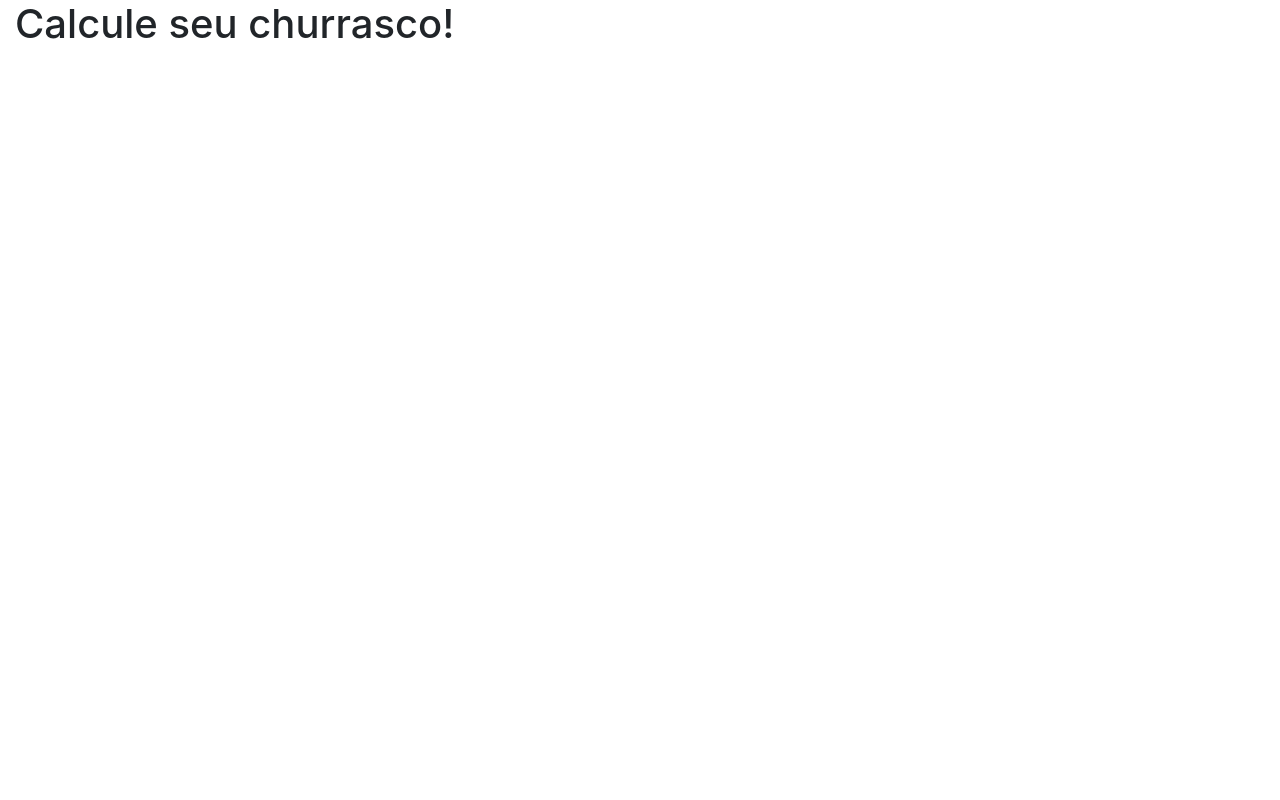
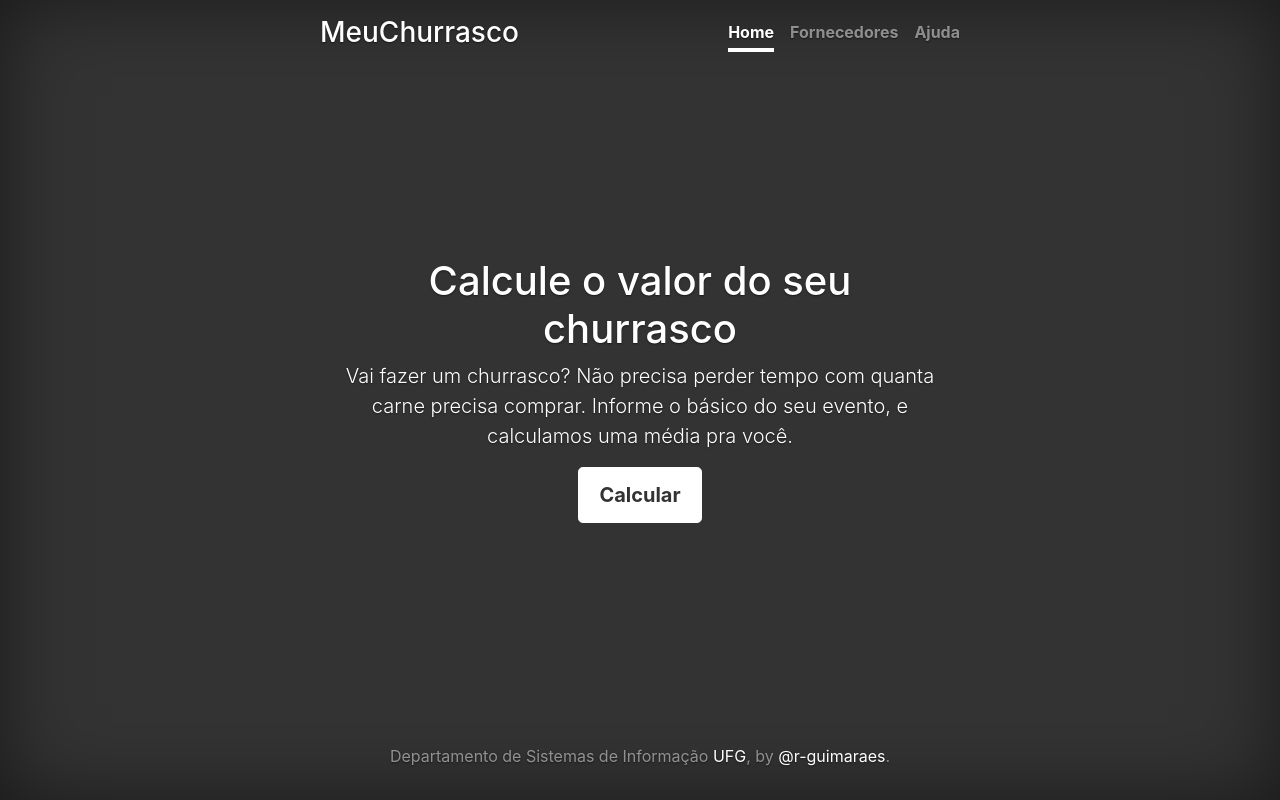
Before and after one commit to r-guimaraes/ex_aleatorios, a website: page calc/index.html in a window 1280 px wide. Drawn offline with nearby package versions, Linux system fonts and the light colour scheme.

Commit message:
estrutura básica da página

```diff
--- /dev/null
+++ b/calc/assets/css/cover.css
@@ -0,0 +1,110 @@
+/*
+ * Globals
+ */
+
+/* Links */
+a,
+a:focus,
+a:hover {
+  color: #fff;
+}
+
+/* Custom default button */
+.btn-secondary,
+.btn-secondary:hover,
+.btn-secondary:focus {
+  color: #333;
+  text-shadow: none; /* Prevent inheritance from `body` */
+  background-color: #fff;
+  border: .05rem solid #fff;
+}
+
+
+/*
+ * Base structure
+ */
+
+html,
+body {
+  height: 100%;
+  background-color: #333;
+}
+
+body {
+  display: -ms-flexbox;
+  display: -webkit-box;
+  display: flex;
+  -ms-flex-pack: center;
+  -webkit-box-pack: center;
+  justify-content: center;
+  color: #fff;
+  text-shadow: 0 .05rem .1rem rgba(0, 0, 0, .5);
+  box-shadow: inset 0 0 5rem rgba(0, 0, 0, .5);
+}
+
+.cover-container {
+  max-width: 42em;
+}
+
+
+/*
+ * Header
+ */
+.masthead {
+  margin-bottom: 2rem;
+}
+
+.masthead-brand {
+  margin-bottom: 0;
+}
+
+.nav-masthead .nav-link {
+  padding: .25rem 0;
+  font-weight: 700;
+  color: rgba(255, 255, 255, .5);
+  background-color: transparent;
+  border-bottom: .25rem solid transparent;
+}
+
+.nav-masthead .nav-link:hover,
+.nav-masthead .nav-link:focus {
+  border-bottom-color: rgba(255, 255, 255, .25);
+}
+
+.nav-masthead .nav-link + .nav-link {
+  margin-left: 1rem;
+}
+
+.nav-masthead .active {
+  color: #fff;
+  border-bottom-color: #fff;
+}
+
+@media (min-width: 48em) {
+  .masthead-brand {
+    float: left;
+  }
+  .nav-masthead {
+    float: right;
+  }
+}
+
+
+/*
+ * Cover
+ */
+.cover {
+  padding: 0 1.5rem;
+}
+.cover .btn-lg {
+  padding: .75rem 1.25rem;
+  font-weight: 700;
+}
+
+
+/*
+ * Footer
+ */
+.mastfoot {
+  color: rgba(255, 255, 255, .5);
+}
--- a/calc/index.html
+++ b/calc/index.html
@@ -8,10 +8,44 @@
 	<link rel="stylesheet" type="text/css" href="node_modules/bootstrap/dist/css/bootstrap-grid.min.css">
 	<script type="text/javascript" src="node_modules/bootstrap/dist/js/bootstrap.min.js"></script>
 	<script type="text/javascript" src="node_modules/jquery/dist/jquery.min.js"></script>
+	<link href="assets/css/cover.css" rel="stylesheet">
 </head>
-<body>
-	<div class="container-fluid">
-  		<h1>Calcule seu churrasco!</h1>
-	</div>
-</body>
+  <body class="text-center">
+
+    <div class="cover-container d-flex h-100 p-3 mx-auto flex-column">
+      <header class="masthead mb-auto">
+        <div class="inner">
+          <h3 class="masthead-brand">MeuChurrasco</h3>
+          <nav class="nav nav-masthead justify-content-center">
+            <a class="nav-link active" href="#">Home</a>
+            <a class="nav-link" href="#">Fornecedores</a>
+            <a class="nav-link" href="#">Ajuda</a>
+          </nav>
+        </div>
+      </header>
+
+      <main role="main" class="inner cover">
+        <h1 class="cover-heading">Calcule o valor do seu churrasco</h1>
+        <p class="lead">Vai fazer um churrasco? Não precisa perder tempo com quanta carne precisa comprar. Informe o básico do seu evento, e calculamos uma média pra você.</p>
+        <p class="lead">
+          <a href="#" class="btn btn-lg btn-secondary">Calcular</a>
+        </p>
+      </main>
+
+      <footer class="mastfoot mt-auto">
+        <div class="inner">
+          <p>Departamento de Sistemas de Informação <a href="http://www.inf.ufg.br/sistemas-de-informacao/">UFG</a>, by <a href="https://github.com/r-guimaraes">@r-guimaraes</a>.</p>
+        </div>
+      </footer>
+    </div>
+
+
+    <!-- Bootstrap core JavaScript
+    ================================================== -->
+    <!-- Placed at the end of the document so the pages load faster -->
+    <script src="https://code.jquery.com/jquery-3.2.1.slim.min.js" integrity="sha384-KJ3o2DKtIkvYIK3UENzmM7KCkRr/rE9/Qpg6aAZGJwFDMVNA/GpGFF93hXpG5KkN" crossorigin="anonymous"></script>
+    <script>window.jQuery || document.write('<script src="../../../../assets/js/vendor/jquery-slim.min.js"><\/script>')</script>
+    <script src="../../../../assets/js/vendor/popper.min.js"></script>
+    <script src="../../../../dist/js/bootstrap.min.js"></script>
+  </body>
 </html>
```
